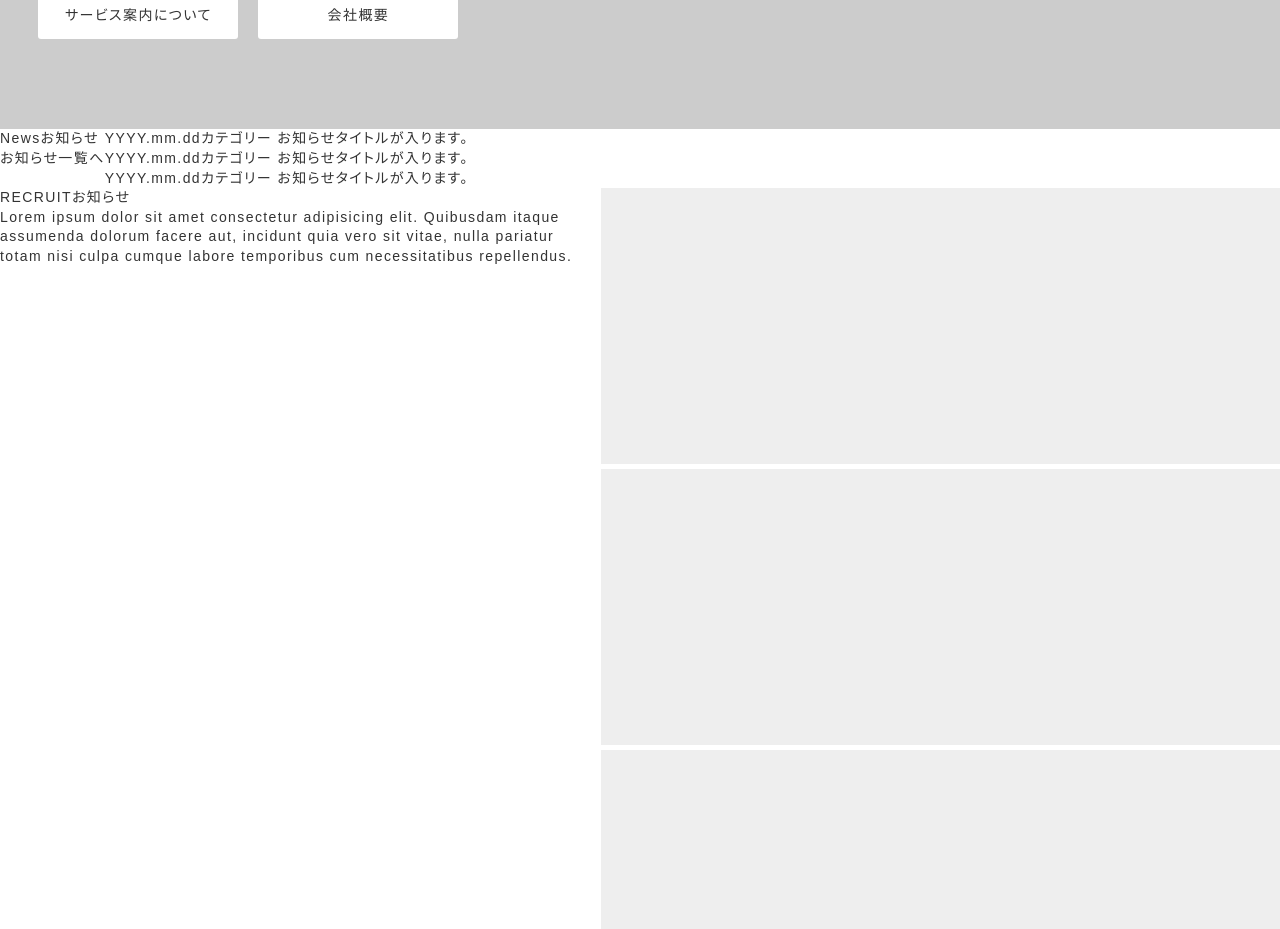
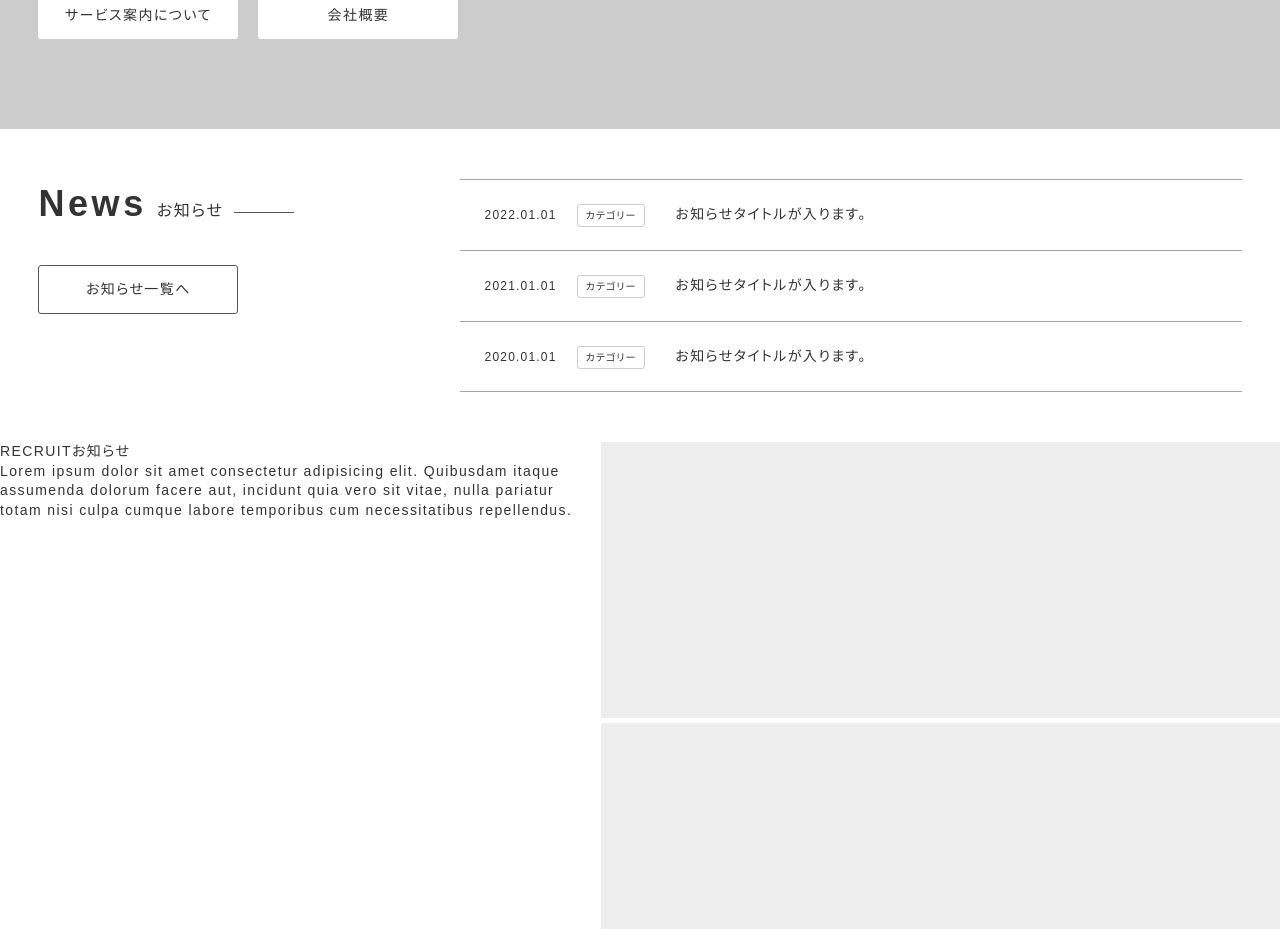
Before and after one commit to zuzuta22/hp-template--vue3, a Vue app: page / in a window 1280 px wide. Shown: the part 4200-5129 px from the top of the page. Built offline with nearby package versions, Linux system fonts and the light colour scheme.

Commit message:
HomeNewsコンポーネントスタイル調整

```diff
--- a/src/assets/sass/foundation/_property.scss
+++ b/src/assets/sass/foundation/_property.scss
@@ -55,7 +55,7 @@
   --color-body: var(--white);
 
   /* border */
-  --color-border: var(--gray-2);
+  --color-border: var(--gray-4);
 
   /* icons */
   --color-icon-primary: var(--gray-4);
--- a/src/project/home/HomeNews.vue
+++ b/src/project/home/HomeNews.vue
@@ -1,34 +1,50 @@
 <script setup lang="ts">
+import { ref } from 'vue';
+
+const news = ref([
+  {
+    'title': 'お知らせタイトルが入ります。',
+    'category': 'カテゴリー',
+    'published': '2022.01.01',
+    'link': '#',
+  },
+  {
+    'title': 'お知らせタイトルが入ります。',
+    'category': 'カテゴリー',
+    'published': '2021.01.01',
+    'link': '#',
+  },
+  {
+    'title': 'お知らせタイトルが入ります。',
+    'category': 'カテゴリー',
+    'published': '2020.01.01',
+    'link': '#',
+  }
+]);
+
 </script>
 
 <template>
-  <section class="p-home-news">
-    <div>
-      <h2>News<span>お知らせ</span></h2>
-      <a href="">お知らせ一覧へ</a>
+  <section class="p-home-news c-section">
+    <div class="p-home-news__header">
+      <h2 class="title-2">News<span class="title-2__ja">お知らせ</span></h2>
+      <div class="p-home-news__btn-wrap">
+        <a href="" class="c-button">お知らせ一覧へ</a>
+      </div>
     </div>
-    <div>
-      <article>
-        <a href="">
-          <span>YYYY.mm.dd</span>
-          <span>カテゴリー</span>
-          お知らせタイトルが入ります。
-        </a>
-      </article>
-      <article>
-        <a href="">
-          <span>YYYY.mm.dd</span>
-          <span>カテゴリー</span>
-          お知らせタイトルが入ります。
-        </a>
-      </article>
-      <article>
-        <a href="">
-          <span>YYYY.mm.dd</span>
-          <span>カテゴリー</span>
-          お知らせタイトルが入ります。
-        </a>
-      </article>
+
+    <div class="p-home-news__content">
+
+      <ul class="p-home-news__list">
+        <li v-for="item in news">
+          <a href="{{ item.link}}">
+            <span class="p-home-news__list-date">{{ item.published }}</span>
+            <span class="p-home-news__list-category">{{ item.category }}</span>
+            <span class="p-home-news__list-title">{{ item.title}}</span>
+          </a>
+        </li>
+      </ul>
+
     </div>
   </section>
 </template>
@@ -36,5 +52,70 @@
 <style scoped lang="scss">
   .p-home-news {
     display: flex;
+      flex-direction: column;
+    position: relative;
+
+    @include mq-up(m) {
+      flex-direction: row;
+    }
+    @include mq-dn(xs) {
+      margin-bottom: 50px;
+    }
+    &__header {
+      @include mq-up(m) {
+        width: 35%;
+      }
+    }
+    &__content {
+      @include mq-up(m) {
+        margin-bottom: 0;
+        width: 65%;
+      }
+    }
+    &__btn-wrap {
+      display: block;
+
+      @include mq-dn(m) {
+        position: absolute;
+        top: 50px;
+        right: 2vw;
+      }
+      @include mq-dn(xs) {
+        text-align: center;
+        top: unset;
+        bottom: 0;
+        left: 0;
+        right: 0;
+      }
+    }
+    &__list {
+      @include mq-dn(m) {
+        padding: 0 0 30px;
+      }
+      & li {
+        border-bottom: 1px solid var(--color-border);
+        padding: 25px;
+        &:first-child {
+          border-top: 1px solid var(--color-border);
+        }
+      }
+      &-date {
+        font-size: 12px;
+      }
+      &-category {
+        border: 1px solid var(--gray-8);
+        border-radius: 3px;
+        font-size: 10px;
+        margin: 0 30px 0 20px;
+        padding: 5px 8px;
+        min-width: 70px;
+      }
+      &-title {
+        @include mq-dn(xs) {
+          display: block;
+          margin-top: .5em;
+        }
+      }
+    }
   }
 </style>
```
